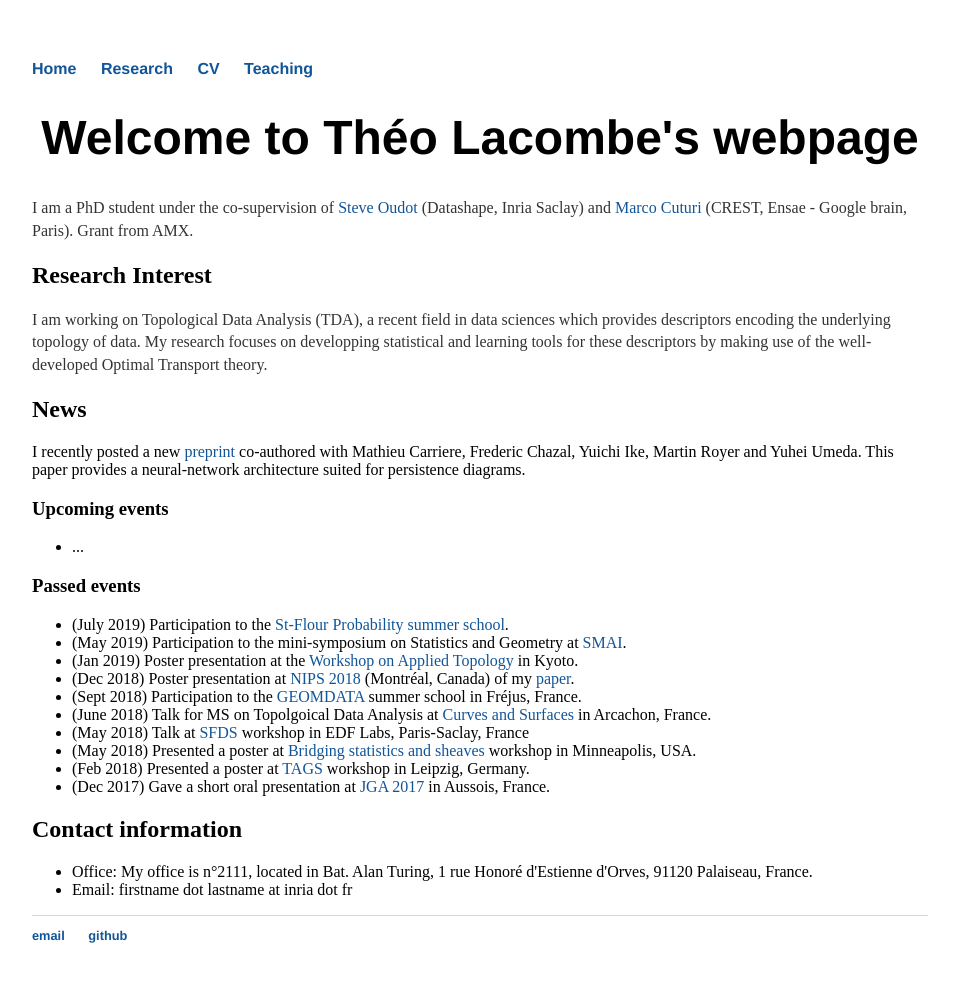
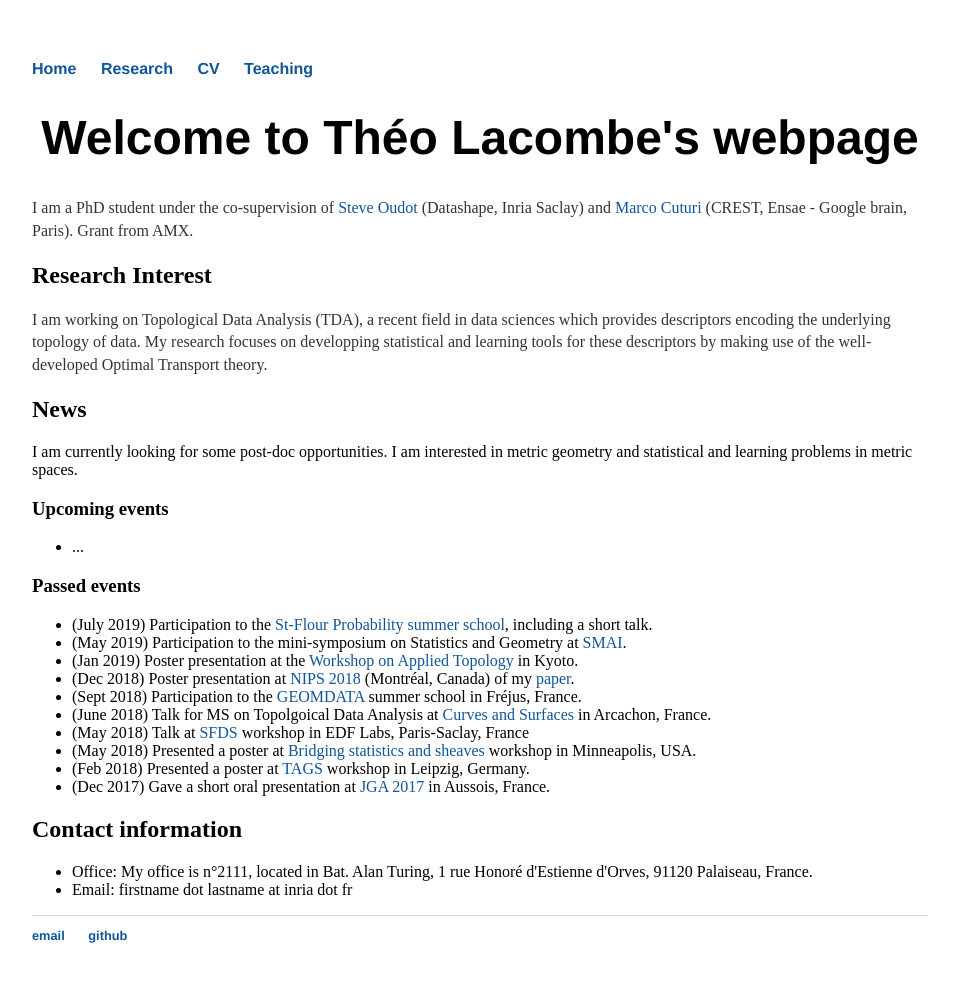
Before and after one commit to tlacombe/tlacombe.github.io, a Jekyll site: the page built from index.html, in a window 1280 px wide. Shown: the whole page, without its empty margins (160-1119 px from the left). Built offline with Jekyll 4.4.1, drawn with Linux system fonts in a browser that asks for light colours.

Commit message:
update postdoc

```diff
--- a/index.html
+++ b/index.html
@@ -12,8 +12,7 @@ title: Theo Lacombe's webpage
 	<p>I am working on Topological Data Analysis (TDA), a recent field in data sciences which provides descriptors encoding the underlying topology of data. My research focuses on developping statistical and learning tools for these descriptors by making use of the well-developed Optimal Transport theory.</p>
 
     <h2> News </h2>
-	I recently posted a new <a href="https://arxiv.org/pdf/1904.09378.pdf">preprint</a> co-authored with Mathieu Carriere, Frederic Chazal, Yuichi Ike, Martin Royer and Yuhei Umeda. This paper provides a neural-network architecture suited for persistence diagrams.
-
+	I am currently looking for some post-doc opportunities. I am interested in metric geometry and statistical and learning problems in metric spaces.
 	<h3> Upcoming events</h3>
 	<ul>
 		<li> ... </li>
@@ -21,7 +20,7 @@ title: Theo Lacombe's webpage
 
         <h3> Passed events </h3>
 	<ul>
-		<li> (July 2019) Participation to the <a href="http://recherche.math.univ-bpclermont.fr/stflour/">St-Flour Probability summer school</a>.</li>
+		<li> (July 2019) Participation to the <a href="http://recherche.math.univ-bpclermont.fr/stflour/">St-Flour Probability summer school</a>, including a short talk.</li>
 		<li> (May 2019) Participation to the mini-symposium on Statistics and Geometry at <a href="http://smai.emath.fr/smai2019/index.php">SMAI</a>.</li>
 		<li> (Jan 2019) Poster presentation at the <a href="http://math.kyokyo-u.ac.jp/~yokoyama/WAT2019.html">Workshop on Applied Topology</a> in Kyoto.</li>
 		<li> (Dec 2018) Poster presentation at <a href="https://nips.cc/Conferences/2018">NIPS 2018</a> (Montréal, Canada) of my <a href="https://arxiv.org/pdf/1805.08331.pdf">paper</a>.</li>
```
